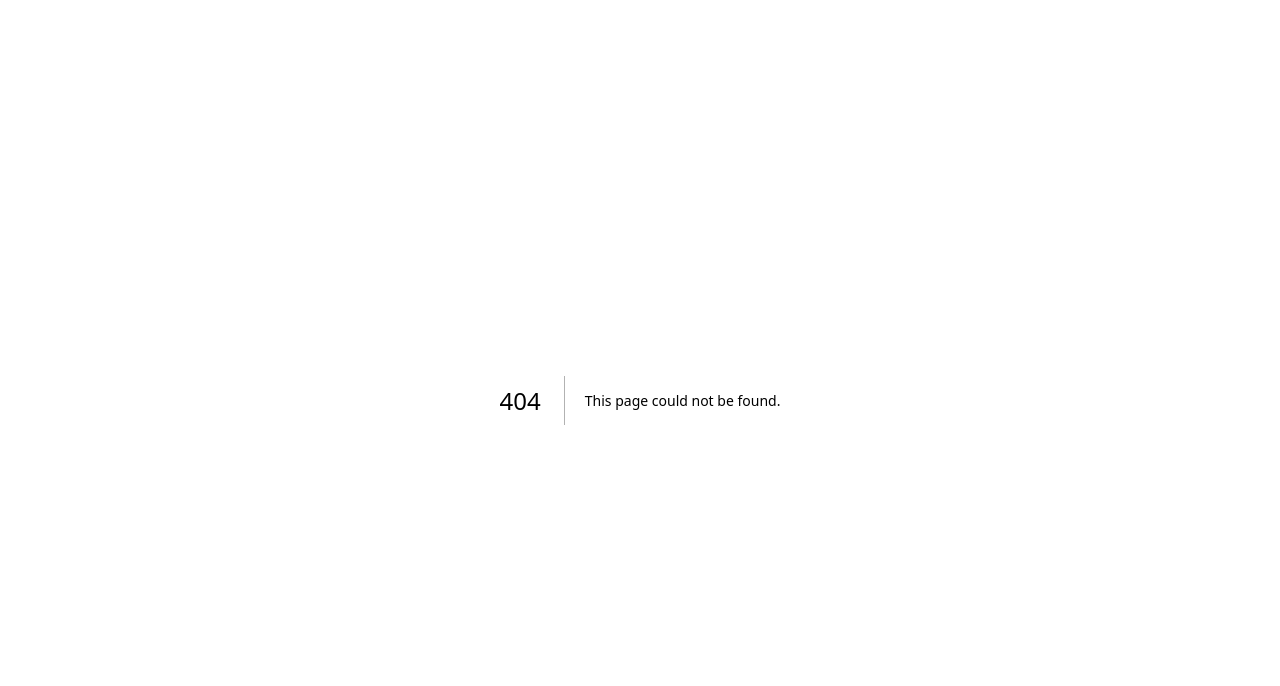
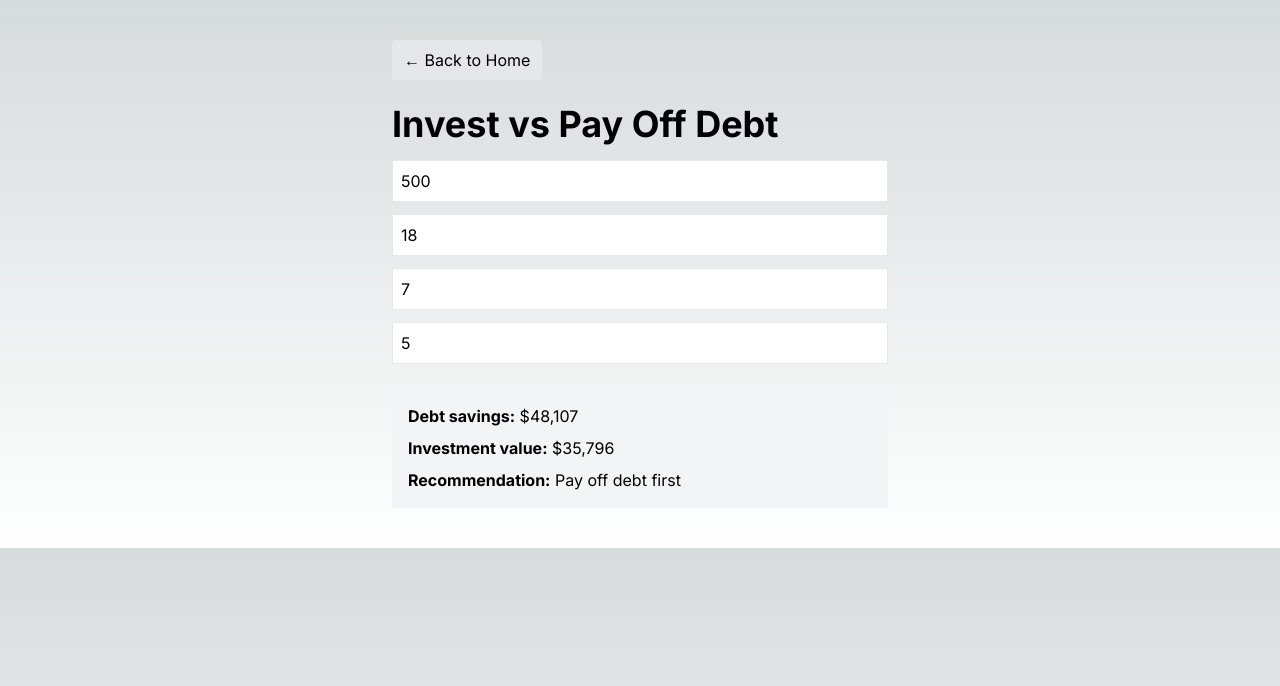
Before and after one commit to jlrrow/money-engine, a Next.js app: page /invest-vs-debt in a window 1280 px wide. Before the commit this address had no page. Shown: the top 686 px of the page. Built offline with nearby package versions, Linux system fonts and the light colour scheme.

Commit message:
added invest-vs-debt page

```diff
--- /dev/null
+++ b/app/invest-vs-debt/page.tsx
@@ -0,0 +1,87 @@
+"use client";
+import { useState } from "react";
+
+function formatMoney(value: number) {
+  return new Intl.NumberFormat("en-US", {
+    style: "currency",
+    currency: "USD",
+    maximumFractionDigits: 0,
+  }).format(value);
+}
+
+export default function InvestVsDebt() {
+  const [extraMoney, setExtraMoney] = useState(500);
+  const [debtRate, setDebtRate] = useState(18);
+  const [investReturn, setInvestReturn] = useState(7);
+  const [years, setYears] = useState(5);
+
+  const months = years * 12;
+
+  const debtSavings =
+    extraMoney *
+    ((Math.pow(1 + debtRate / 100 / 12, months) - 1) /
+      (debtRate / 100 / 12));
+
+  const investmentValue =
+    extraMoney *
+    ((Math.pow(1 + investReturn / 100 / 12, months) - 1) /
+      (investReturn / 100 / 12));
+
+  const recommendation =
+    debtRate > investReturn
+      ? "Pay off debt first"
+      : "Investing may be better long-term";
+
+  return (
+    <main className="p-10 max-w-xl mx-auto">
+      <a
+        href="/"
+        className="inline-block mb-6 px-3 py-2 bg-gray-200 rounded"
+      >
+        ← Back to Home
+      </a>
+
+      <h1 className="text-4xl font-bold mb-4">
+        Invest vs Pay Off Debt
+      </h1>
+
+      <input
+        type="number"
+        value={extraMoney}
+        onChange={(e) => setExtraMoney(Number(e.target.value))}
+        className="border p-2 w-full mb-3"
+        placeholder="Extra money per month"
+      />
+
+      <input
+        type="number"
+        value={debtRate}
+        onChange={(e) => setDebtRate(Number(e.target.value))}
+        className="border p-2 w-full mb-3"
+        placeholder="Debt interest rate %"
+      />
+
+      <input
+        type="number"
+        value={investReturn}
+        onChange={(e) => setInvestReturn(Number(e.target.value))}
+        className="border p-2 w-full mb-3"
+        placeholder="Investment return %"
+      />
+
+      <input
+        type="number"
+        value={years}
+        onChange={(e) => setYears(Number(e.target.value))}
+        className="border p-2 w-full mb-6"
+        placeholder="Years"
+      />
+
+      <div className="p-4 bg-gray-100 rounded space-y-2">
+        <p><strong>Debt savings:</strong> {formatMoney(debtSavings)}</p>
+        <p><strong>Investment value:</strong> {formatMoney(investmentValue)}</p>
+        <p><strong>Recommendation:</strong> {recommendation}</p>
+      </div>
+    </main>
+  );
+}
```
